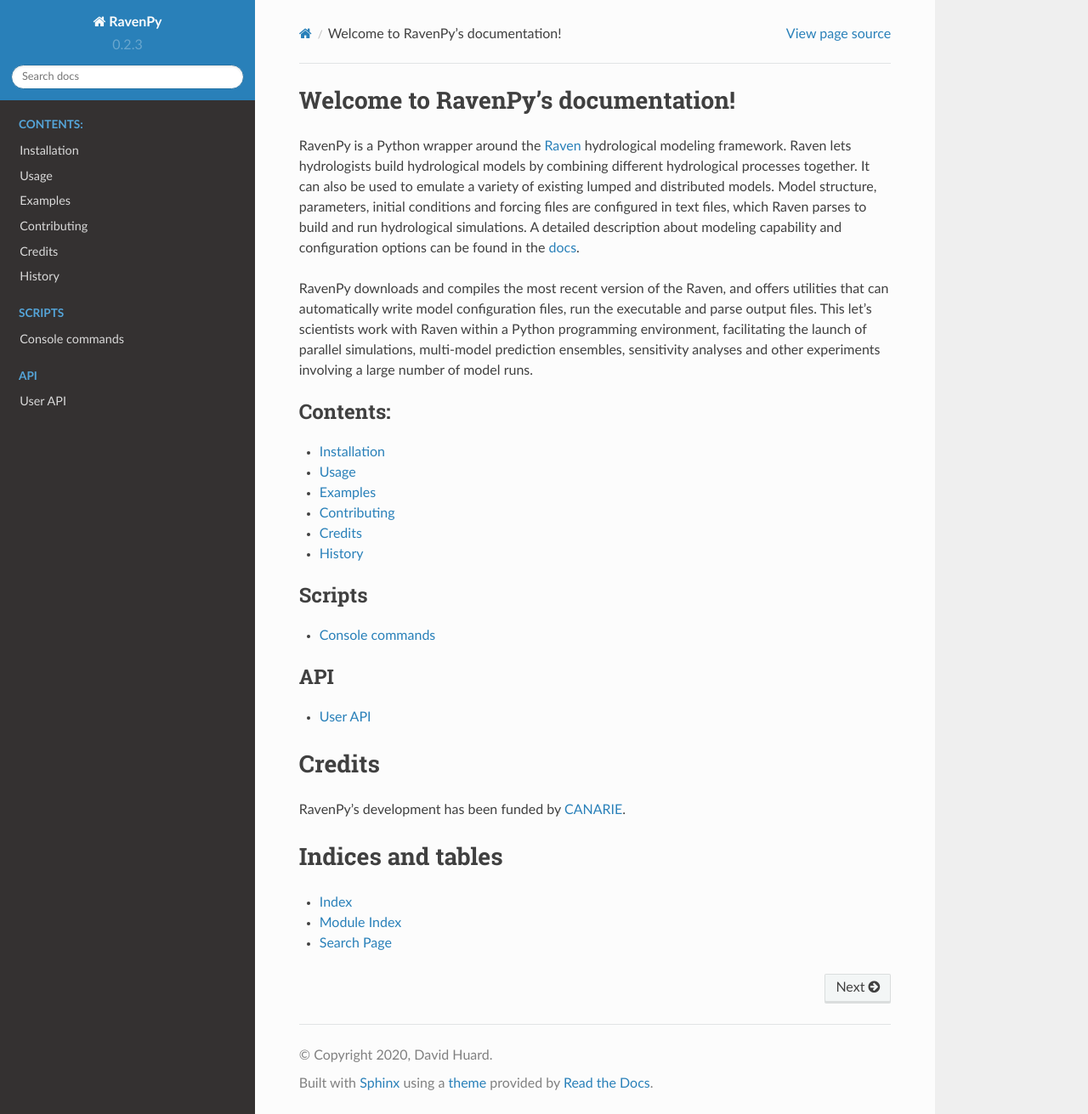
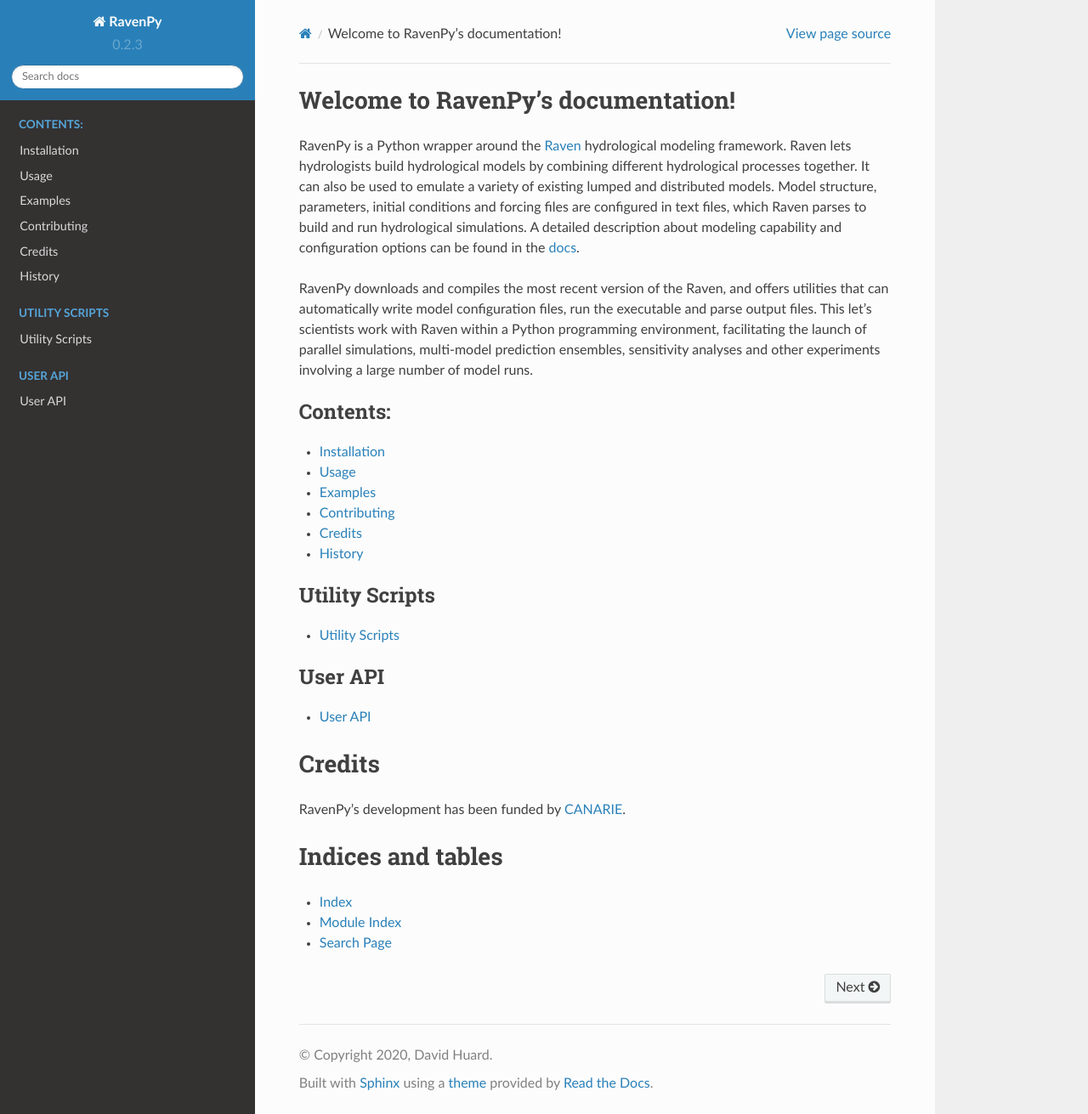
Before and after one commit to CSHS-CWRA/RavenPy, a Sphinx documentation site: the page built from docs/index.rst, in a window 1280 px wide and 1311 px high. Shown: the whole window at 85% size. Built offline with Sphinx 7.4.7 and the Read the Docs theme 2.0.0, drawn with Linux system fonts in a browser that asks for light colours; pages that are not in the unit, such as notebooks, are missing from menus.

Commit message:
Some cosmetic changes to the docs (utility scripts in particular)

```diff
--- a/docs/index.rst
+++ b/docs/index.rst
@@ -18,19 +18,19 @@
 
 .. toctree::
    :maxdepth: 1
-   :caption: Scripts
+   :caption: Utility Scripts
 
    scripts
 
 .. toctree::
    :maxdepth: 1
-   :caption: API
+   :caption: User API
 
    user_api
 
 .. toctree::
    :maxdepth: 1
-   :caption: Dev API
+   :caption: All Modules
 
    modules
 
--- a/docs/scripts.rst
+++ b/docs/scripts.rst
@@ -1,16 +1,11 @@
-================
-Console commands
-================
-
-.. click:: ravenpy.cli:cli
-   :prog: ravenpy
-   :nested: full
-
+===============
+Utility Scripts
+===============
 
 .. click:: ravenpy.cli:generate_grid_weights
-   :prog: generate_grid_weights
+   :prog: ravenpy generate-grid-weights
    :nested: full
 
 .. click:: ravenpy.cli:aggregate_forcings_to_hrus
-   :prog: aggregate_forcings_to_hrus
+   :prog: ravenpy aggregate-forcings-to-hrus
    :nested: full
```
Also changed, not shown: 1 other file.
